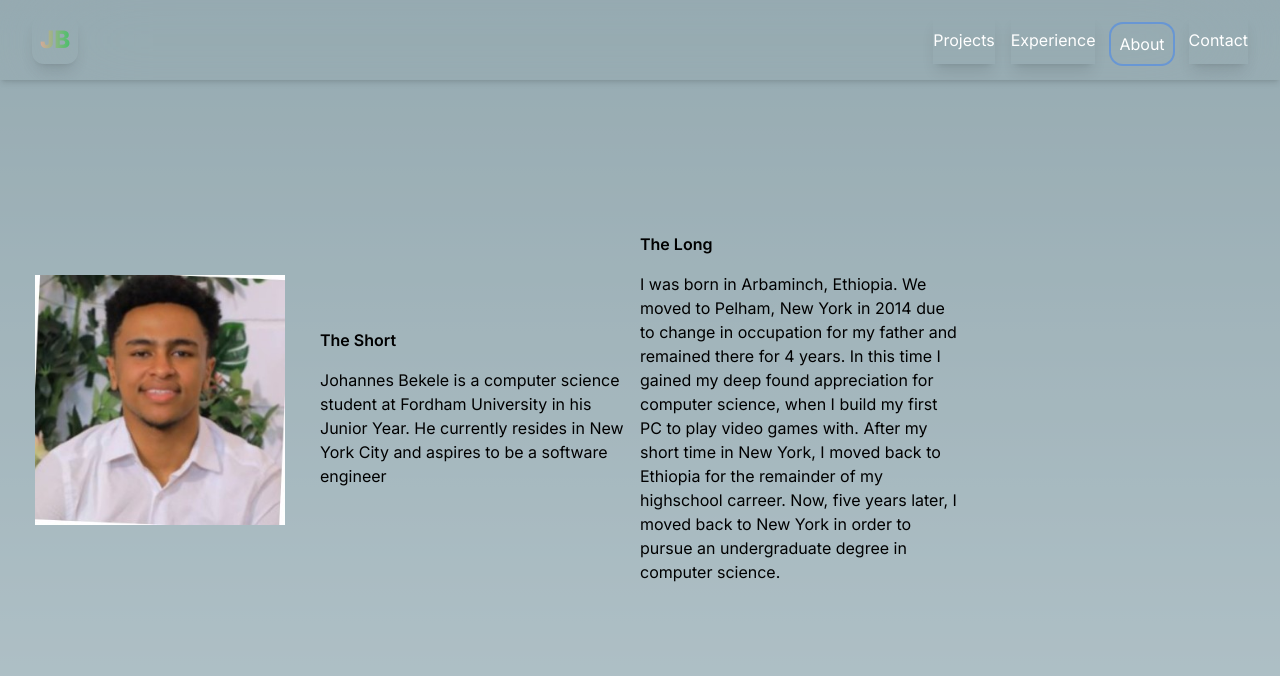
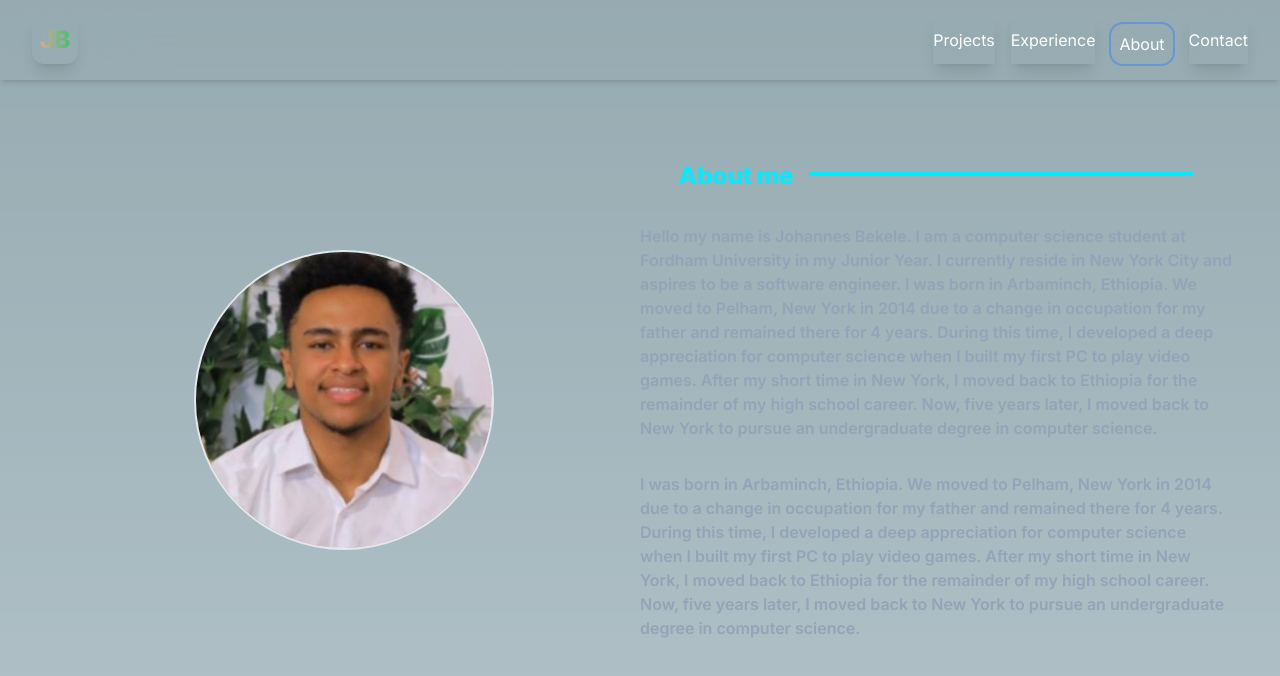
Before and after one commit to JohannesSBA/portfolio-v1, a Next.js app: page /about in a window 1280 px wide. Shown: the top 676 px of the page. Built offline with nearby package versions, Linux system fonts and the light colour scheme.

Commit message:
feat: final

```diff
--- a/src/app/about/page.tsx
+++ b/src/app/about/page.tsx
@@ -1,40 +1,49 @@
 import React from "react";
 import Image from "next/image";
 
-const page = () => {
+const Page = () => {
   return (
-    <div className="flex justify-center items-center h-screen w-screen">
-      <div className="w-1/4 flex justify-center">
+    <div className="h-screen w-screen overflow-clip p-12 flex justify-center items-center">
+      <div className="w-1/2 h-full flex justify-center items-center">
         <Image
           src={"/johannes.jpeg"}
           alt={"johannes"}
-          width={250}
+          width={300}
           height={75}
+          className="rounded-full border-2 "
         />
       </div>
-      <div className=" w-1/4">
-        <h1 className="py-4 font-semibold">The Short</h1>
-        <h4>
-          Johannes Bekele is a computer science student at Fordham University in
-          his Junior Year. He currently resides in New York City and aspires to
-          be a software engineer
+      <div className="w-1/2 h-full flex flex-col justify-center items-center gap-8">
+        <div className="flex gap-4">
+          <h1 className="text-2xl font-extrabold text-teal-blue-400">
+            About me
+          </h1>
+          <div className="h-1 w-96 bg-teal-blue-400 translate-y-3"></div>
+        </div>
+        <h4 className="text-slate-400 font-semibold">
+          Hello my name is Johannes Bekele. I am a computer science student at
+          Fordham University in my Junior Year. I currently reside in New York
+          City and aspires to be a software engineer. I was born in Arbaminch,
+          Ethiopia. We moved to Pelham, New York in 2014 due to a change in
+          occupation for my father and remained there for 4 years. During this
+          time, I developed a deep appreciation for computer science when I
+          built my first PC to play video games. After my short time in New
+          York, I moved back to Ethiopia for the remainder of my high school
+          career. Now, five years later, I moved back to New York to pursue an
+          undergraduate degree in computer science.
+        </h4>
+        <h4 className="text-slate-400 font-semibold">
+          I was born in Arbaminch, Ethiopia. We moved to Pelham, New York in
+          2014 due to a change in occupation for my father and remained there
+          for 4 years. During this time, I developed a deep appreciation for
+          computer science when I built my first PC to play video games. After
+          my short time in New York, I moved back to Ethiopia for the remainder
+          of my high school career. Now, five years later, I moved back to New
+          York to pursue an undergraduate degree in computer science.
         </h4>
       </div>
-      <div className="w-1/4 items-start">
-        <h1 className="py-4 font-semibold">The Long</h1>
-        <h4>
-          I was born in Arbaminch, Ethiopia. We moved to Pelham, New York in
-          2014 due to change in occupation for my father and remained there for
-          4 years. In this time I gained my deep found appreciation for computer
-          science, when I build my first PC to play video games with. After my
-          short time in New York, I moved back to Ethiopia for the remainder of
-          my highschool carreer. Now, five years later, I moved back to New York
-          in order to pursue an undergraduate degree in computer science.
-        </h4>
-      </div>
-      <div className="w-1/4"></div>
     </div>
   );
 };
 
-export default page;
+export default Page;
--- a/src/app/components/MobileNavBar.tsx
+++ b/src/app/components/MobileNavBar.tsx
@@ -2,15 +2,17 @@
 import { usePathname, useRouter } from "next/navigation";
 import React, { useState } from "react";
 import { GiHamburgerMenu } from "react-icons/gi";
+import { AiOutlineClose } from "react-icons/ai";
 import { Section } from "./Section";
 
 const MobileNavBar = () => {
   const router = useRouter();
   const pathName = usePathname();
   const [openSideBar, setOpenSideBar] = useState<boolean>(false);
+
   return (
     <Section delay={1}>
-      <div className="w-full bg-transparent shadow-md flex absolute top-0 backdrop-blur-3xl p-4 z-50 justify-between">
+      <div className="w-full bg-transparent shadow-md flex justify-between absolute top-0 backdrop-blur-3xl p-4 z-50">
         <h1
           className={
             openSideBar
@@ -26,29 +28,38 @@ const MobileNavBar = () => {
           JB
         </h1>
         <div
+          className="p-5"
           onClick={() => {
             setOpenSideBar(!openSideBar);
           }}
         >
           <GiHamburgerMenu />
         </div>
-        <div
-          className={
-            openSideBar
-              ? "w-screen h-screen -left-full flex flex-col transitional-all justify-between"
-              : "right-0"
-          }
+      </div>
+
+      {/* Sidebar */}
+      {openSideBar && (
+        <div className="fixed top-0 h-full w-full justify-around bg-slate-950 z-50 flex flex-col">
+          <button
+            className="p-5"
+            onClick={() => {
+              setOpenSideBar(!openSideBar);
+            }}
           >
+            <AiOutlineClose />
+          </button>
+          <div className="flex flex-col w-full h-full justify-around p-8">
             <button
               className={
                 pathName.includes("projects")
-                ? "bg-gradient-to-r ring-2 h-fit p-2 mt-2 rounded-xl text-white"
+                  ? "bg-gradient-to-r  h-fit p-2 mt-2 rounded-xl text-white"
                   : "bg-transparent shadow-lg text-white"
               }
               onClick={() => {
                 if (!pathName.includes("projects")) {
                   router.push("/projects");
                 }
+                setOpenSideBar(!openSideBar);
               }}
             >
               Projects
@@ -56,13 +67,14 @@ const MobileNavBar = () => {
             <button
               className={
                 pathName.includes("experience")
-                ? "bg-gradient-to-r ring-2 h-fit p-2 mt-2 rounded-xl text-white"
+                  ? "bg-gradient-to-r  h-fit p-2 mt-2 rounded-xl text-white"
                   : "bg-transparent shadow-lg text-white"
               }
               onClick={() => {
                 if (!pathName.includes("experience")) {
                   router.push("/experience");
                 }
+                setOpenSideBar(!openSideBar);
               }}
             >
               Experience
@@ -70,13 +82,14 @@ const MobileNavBar = () => {
             <button
               className={
                 pathName.includes("about")
-                ? "bg-gradient-to-r ring-2 h-fit p-2 mt-2 rounded-xl text-white"
+                  ? "bg-gradient-to-r  h-fit p-2 mt-2 rounded-xl text-white"
                   : "bg-transparent shadow-lg text-white"
               }
               onClick={() => {
                 if (!pathName.includes("about")) {
                   router.push("/about");
                 }
+                setOpenSideBar(!openSideBar);
               }}
             >
               About
@@ -84,82 +97,23 @@ const MobileNavBar = () => {
             <button
               className={
                 pathName.includes("contact")
-                ? "bg-gradient-to-r ring-2 h-fit p-2 mt-2 rounded-xl text-white"
+                  ? "bg-gradient-to-r  h-fit p-2 mt-2 rounded-xl text-white"
                   : "bg-transparent shadow-lg text-white"
               }
               onClick={() => {
                 if (!pathName.includes("contact")) {
-                setTimeout(() => router.push("/contact"), 0);
+                  router.push("/contact");
                 }
+                setOpenSideBar(!openSideBar);
               }}
             >
               Contact
             </button>
           </div>
         </div>
+      )}
     </Section>
   );
 };
 
 export default MobileNavBar;
-
-{
-  /* <div className="h-screen w-screen flex absolute flex-col z-50 bg-slate-950 md:hidden">
-          <button
-            className={
-              pathName.includes("projects")
-                ? "bg-gradient-to-r ring-2 h-fit p-2 mt-2 rounded-xl text-white"
-                : "bg-transparent shadow-lg text-white"
-            }
-            onClick={() => {
-              if (!pathName.includes("projects")) {
-                router.push("/projects");
-              }
-            }}
-          >
-            Projects
-          </button>
-          <button
-            className={
-              pathName.includes("experience")
-                ? "bg-gradient-to-r ring-2 h-fit p-2 mt-2 rounded-xl text-white"
-                : "bg-transparent shadow-lg text-white"
-            }
-            onClick={() => {
-              if (!pathName.includes("experience")) {
-                router.push("/experience");
-              }
-            }}
-          >
-            Experience
-          </button>
-          <button
-            className={
-              pathName.includes("about")
-                ? "bg-gradient-to-r ring-2 h-fit p-2 mt-2 rounded-xl text-white"
-                : "bg-transparent shadow-lg text-white"
-            }
-            onClick={() => {
-              if (!pathName.includes("about")) {
-                router.push("/about");
-              }
-            }}
-          >
-            About
-          </button>
-          <button
-            className={
-              pathName.includes("contact")
-                ? "bg-gradient-to-r ring-2 h-fit p-2 mt-2 rounded-xl text-white"
-                : "bg-transparent shadow-lg text-white"
-            }
-            onClick={() => {
-              if (!pathName.includes("contact")) {
-                setTimeout(() => router.push("/contact"), 0);
-              }
-            }}
-          >
-            Contact
-          </button>
-        </div> */
-}
--- a/src/app/experience/page.tsx
+++ b/src/app/experience/page.tsx
@@ -4,7 +4,7 @@ import ExperienceItem from "../components/ExperienceItem";
 const page = () => {
   return (
     <div className="w-screen bg-teal-blue-950 bg-opacity-30 flex flex-col justify-center items-center overflow-scroll mt-12">
-      <h1 className="text-2xl font-extrabold uppercase my-8">
+      <h1 className="text-2xl font-extrabold uppercase my-12">
         Work Experiences
       </h1>
       <div className="flex flex-col gap-4 overflow-scroll">
--- a/src/app/layout.tsx
+++ b/src/app/layout.tsx
@@ -8,8 +8,8 @@ import MobileNavBar from "./components/MobileNavBar";
 const inter = Inter({ subsets: ["latin"] });
 
 export const metadata: Metadata = {
-  title: "Create Next App",
-  description: "Generated by create next app",
+  title: "Johannes Bekele",
+  description: "Hi my name is Johannes Bekele and this is my portfolio website",
 };
 
 export default function RootLayout({
@@ -19,6 +19,9 @@ export default function RootLayout({
 }) {
   return (
     <html lang="en">
+      <head>
+        <link rel="icon" href="/johannes.png" sizes="any" />
+      </head>
       <body className={inter.className}>
         <div className="md:h-screen md:overflow-scroll bg-teal-blue-950 bg-opacity-30">
           <div className="hidden md:flex">
--- a/src/app/projects/page.tsx
+++ b/src/app/projects/page.tsx
@@ -53,7 +53,7 @@ const page = () => {
           desc={
             "Econnect is a employment-focused social media platform that works through websites and mobile apps. The platform is primarily ment for professional networking and career development, and allows jobseekers to post their apply for jobs and employers to post jobs."
           }
-          image={`/bunaChai.png`}
+          image={`/econnect.png`}
           link="https://github.com/JohannesSBA/econnect-dev"
           tags={[
             "Nextjs",
```
Also changed, not shown: public/econnect.png (added), public/johannes.png (added). Lines whose indentation alone changed are shown as unchanged.
